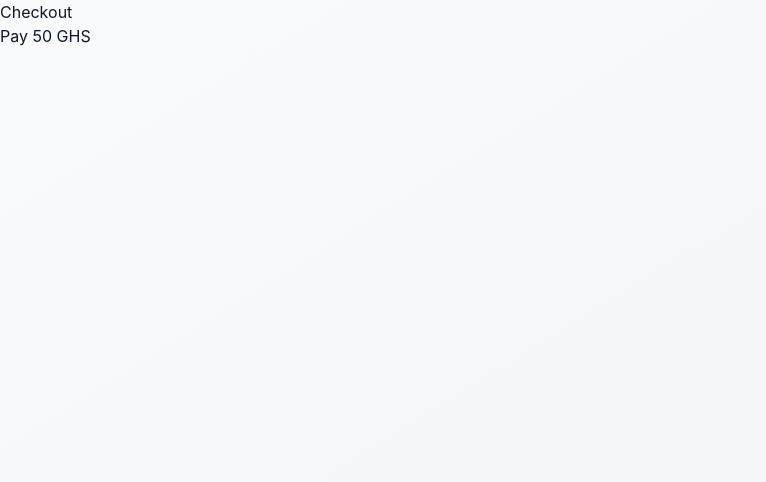
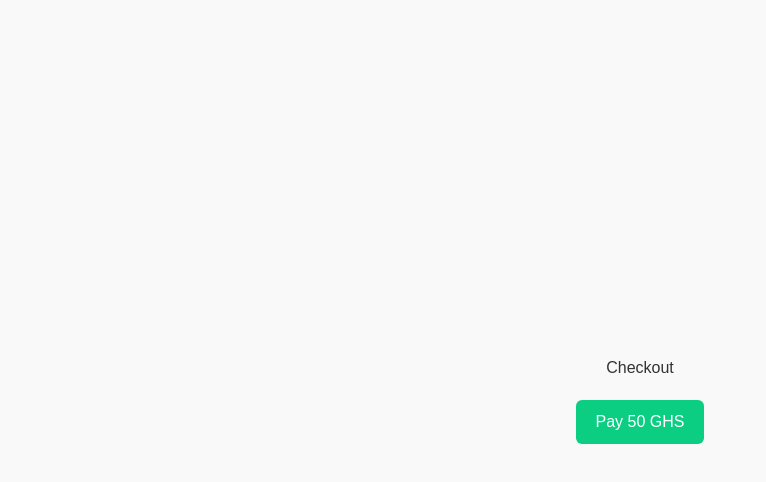
Before and after one commit to papi4l/papis-hub, a Next.js app: page /checkout in a window 1280 px wide. Shown: the top 482 px of the page, without its empty margins (0-766 px from the left). Built offline with nearby package versions, Linux system fonts and the light colour scheme.

Commit message:
Add PayButton component and fix checkout import

```diff
--- a/components/paybutton.js
+++ b/components/paybutton.js
@@ -1,8 +1,18 @@
 "use client";
-import React from "react";
+import React, { useEffect } from "react";
 
 const PayButton = () => {
+  useEffect(() => {
+    // Dynamically load Paystack script only on client
+    const script = document.createElement("script");
+    script.src = "https://js.paystack.co/v1/inline.js";
+    script.async = true;
+    document.body.appendChild(script);
+    return () => document.body.removeChild(script);
+  }, []);
+
   const handlePayment = async () => {
+    try {
       const res = await fetch("/api/create-transaction", {
         method: "POST",
         headers: { "Content-Type": "application/json" },
@@ -10,14 +20,17 @@ const PayButton = () => {
       });
 
       const data = await res.json();
+      if (!data.status) {
+        alert("Failed to initialize transaction.");
+        return;
+      }
 
-    if (data.status) {
       const handler = window.PaystackPop.setup({
         key: "pk_live_11d6dca05a321327a1bc8ba683255504c9aeada7",
         email: "Tfboppong@gmail.com",
         amount: 50 * 100,
         ref: data.data.reference,
-        callback: async function (response) {
+        callback: async (response) => {
           try {
             const verifyRes = await fetch("/api/verify-transaction", {
               method: "POST",
@@ -25,23 +38,38 @@ const PayButton = () => {
               body: JSON.stringify({ reference: response.reference }),
             });
             const verifyData = await verifyRes.json();
-            if (verifyData.status) window.location.href = "/success";
-            else alert("Payment verification failed.");
-          } catch (error) {
+            if (verifyData.status) {
+              window.location.href = "/success";
+            } else {
+              alert("Payment verification failed.");
+            }
+          } catch {
             alert("Error verifying payment.");
           }
         },
-        onClose: function () { alert("Transaction cancelled."); },
+        onClose: () => alert("Transaction cancelled."),
       });
+
       handler.openIframe();
-    } else alert("Failed to initialize transaction.");
+    } catch (error) {
+      alert("Something went wrong during payment setup.");
+    }
   };
 
   return (
-    <>
-      <script src="https://js.paystack.co/v1/inline.js"></script>
-      <button onClick={handlePayment}>Pay 50 GHS</button>
-    </>
+    <button
+      onClick={handlePayment}
+      style={{
+        backgroundColor: "#0BCE83",
+        color: "#fff",
+        padding: "10px 20px",
+        border: "none",
+        borderRadius: "6px",
+        cursor: "pointer",
+      }}
+    >
+      Pay 50 GHS
+    </button>
   );
 };
 
--- a/pages/checkout.js
+++ b/pages/checkout.js
@@ -1,9 +1,20 @@
+"use client";
 import PayButton from "../components/PayButton.js";
 
 export default function Checkout() {
   return (
-    <div>
-      <h1>Checkout</h1>
+    <div
+      style={{
+        display: "flex",
+        flexDirection: "column",
+        alignItems: "center",
+        justifyContent: "center",
+        height: "100vh",
+        backgroundColor: "#f9f9f9",
+        fontFamily: "Arial, sans-serif",
+      }}
+    >
+      <h1 style={{ marginBottom: "20px", color: "#333" }}>Checkout</h1>
       <PayButton />
     </div>
   );
```
Lines whose indentation alone changed are shown as unchanged.
